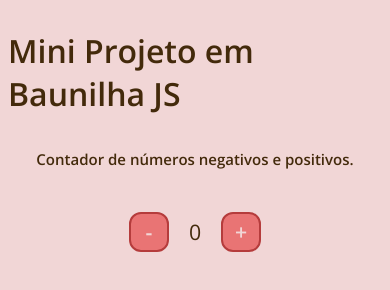
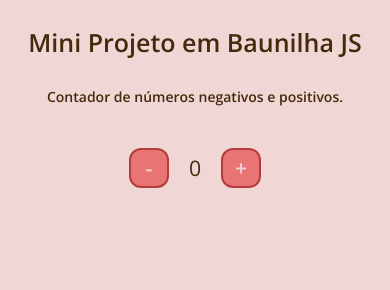
Before and after one commit to slbeatriz/ProjetoContador, a plain HTML site: page index.html in a window 390 px wide. Drawn offline with nearby package versions, Linux system fonts and the light colour scheme.

Commit message:
responsividade

```diff
--- a/assets/style.css
+++ b/assets/style.css
@@ -46,3 +46,15 @@ button:hover{
     margin: 0 20px;
     font-size: 16pt;
 }
+
+/* responsividade*/
+
+@media screen and (min-width: 300px){
+    h1{
+        font-size: 25px;
+    }
+
+    h2{
+        font-size: 14px;
+    }
+}
```
